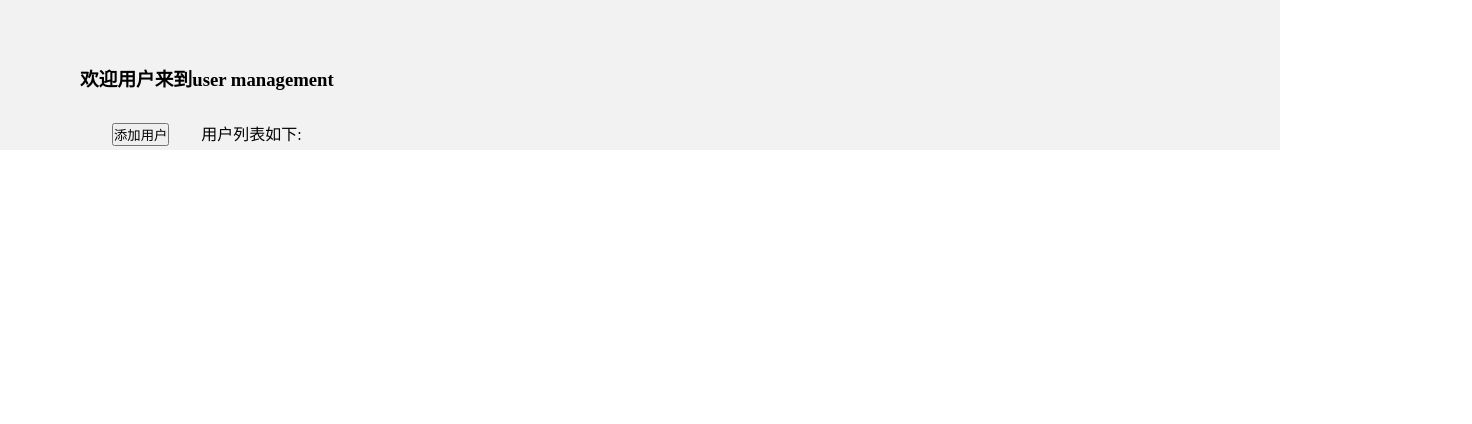
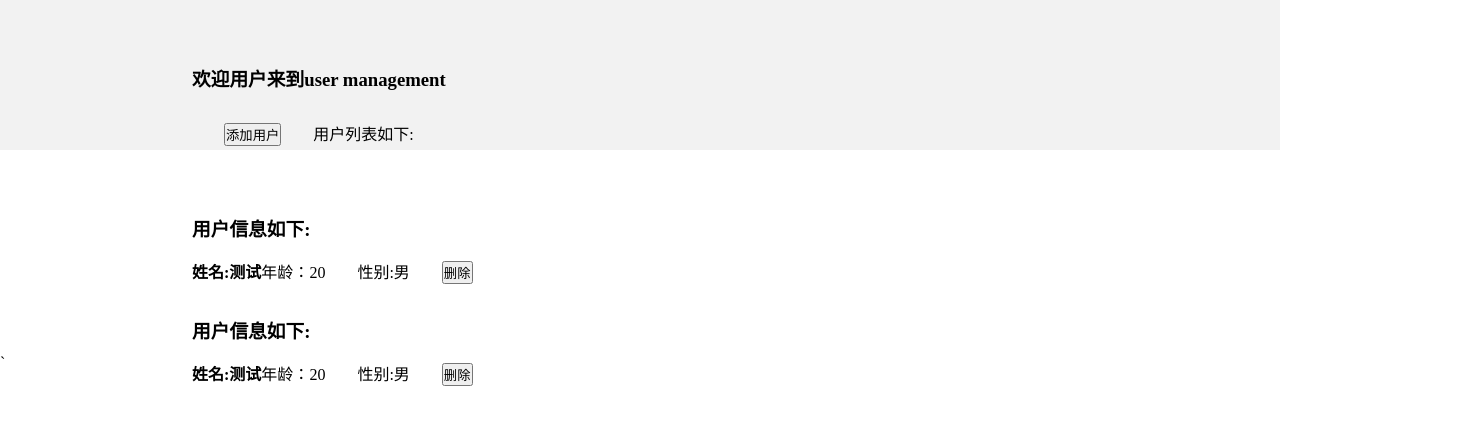
Before and after one commit to Williamlook/react-manage, a React app: page / in a window 1280 px wide. Shown: the whole page, 1472 px wide, since content can reach past the window. Built offline with nearby package versions, Linux system fonts and the light colour scheme.

Commit message:
基本组件编写完毕，redux待完善

```diff
--- a/src/Manage.js
+++ b/src/Manage.js
@@ -8,7 +8,7 @@ import { connect } from 'react-redux'
 class Manage extends Component{
 	getIndex(index){
 		if (this.props.onDeleteComment) {
-			his.props.onDeleteComment(index)
+			this.props.onDeleteComment(index)
 		}
 		}
 	render(){
--- a/src/Managemessage.js
+++ b/src/Managemessage.js
@@ -5,20 +5,21 @@ class Mannagemessage extends Component{
 	handleDeleteClick(){
 		if(this.props.onDeleteIndex){
 			this.props.onDeleteIndex(this.props.index)
+			//console.log(this.props.index)
 		}
 	}
 	render(){
 		return (
 			<div>
-			{this.props.users.map=(user,i)=>retun(
-				<div key={i} >
-				<h5>用户信息如下:</h5>
-				<strong>姓名：{user.username}</strong>
-				<span>年龄：{user.age}</span>
-                <span>性别:{user.gender}</span>
+			{this.props.users.map((user,i)=>(
+				<div key={i} className='message'>
+				<h3>用户信息如下:</h3><br />
+				<strong className='message-name'>姓名:{user.username}</strong>
+				<span className='message-nbsp'>年龄：{user.age}</span>
+                <span className='message-nbsp'>性别:{user.gender}</span>
                 <button index={i} onClick={this.handleDeleteClick.bind(this)}>删除</button>
 				</div>
-				)}
+				))}`
 			</div>
 		 )
 	}
--- a/src/index.css
+++ b/src/index.css
@@ -67,7 +67,7 @@
 .welcome-header{
 	position:absolute;
 	top: 2rem;
-	left: 3rem;
+	left: 10rem;
 	font-size: 1rem;
 	padding: 2rem;
 }
@@ -75,3 +75,13 @@
 	display: inline-block;
 	margin:2rem;
 }
+.message{
+	position:relative;
+	left:12rem;
+	top: 2rem;
+	margin-top:2rem;
+}
+.message-nbsp{
+	display: inline-block;
+	margin-right: 2rem;
+}
--- a/src/reducer/Users.js
+++ b/src/reducer/Users.js
@@ -15,8 +15,8 @@ export default function (state,action){
 		break
 		case 'DELETE_USER':
 		return {
-			users:[...state.users.userIndex(0,userIndex),
-			...state.users.userIndex(userIndex++)]
+			users:[...state.users.slice(0,action.userIndex++),
+			...state.users.slice(action.userIndex)]
 		}
 		break
 		default:
```
Also changed, not shown: 1 other file.
